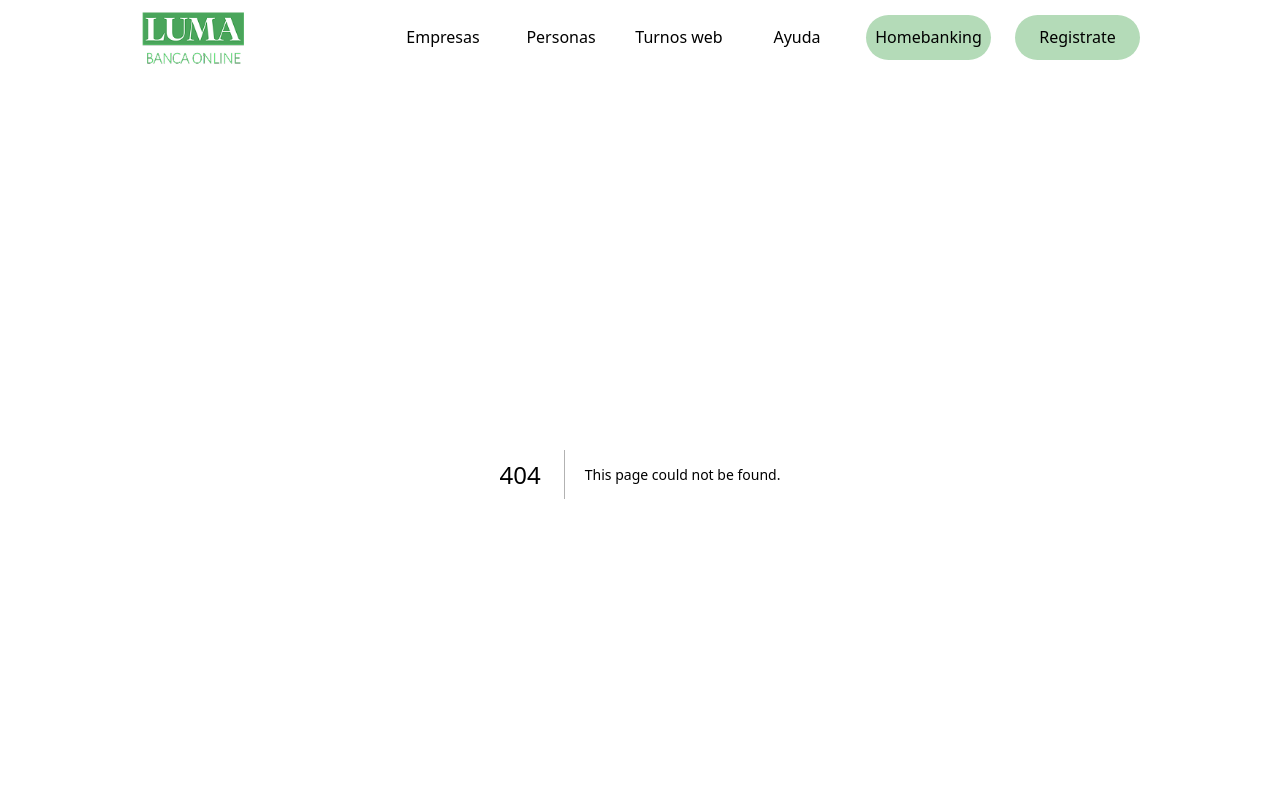
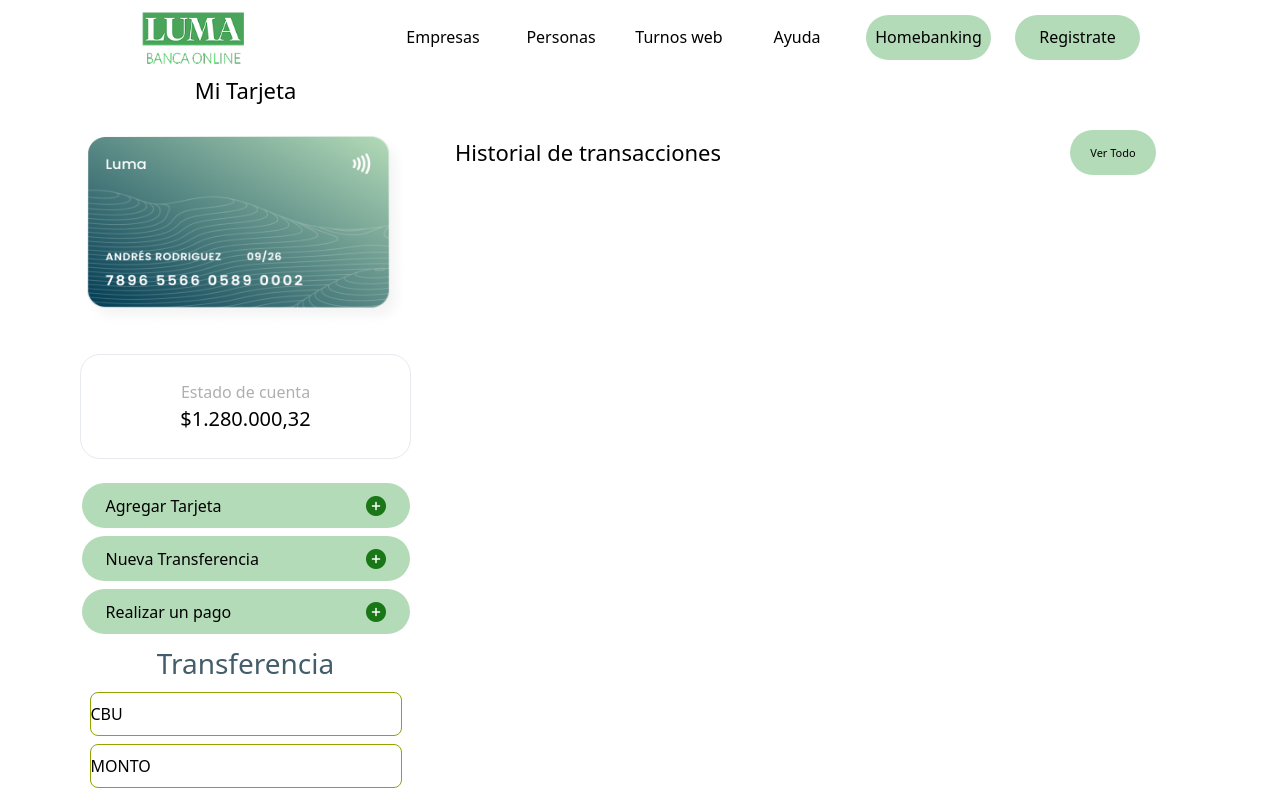
Before and after one commit to banrostin1312/equipo-c24-25-m-webapp-forking, a Next.js app in the folder frontend/: page /transactions in a window 1280 px wide. Before the commit this address had no page. Shown: the top 794 px of the page. Built offline with nearby package versions, Linux system fonts and the light colour scheme.

Commit message:
transaction view

```diff
--- /dev/null
+++ b/frontend/src/app/components/transactionsView/TransactionsView.tsx
@@ -0,0 +1,56 @@
+
+
+
+
+const TransactionsView: React.FC = () => {
+
+    return (
+        <div className="flex flex-col md:justify-between md:flex-row px-20 space-y-4 md:space-y-14">
+
+            <div className="flex flex-col justify-center md:justify-between items-center space-y-6">
+                <p className="text-[22px]">Mi Tarjeta</p>
+                <img src="/credit-card.png" alt="credit-card-mockup" className="w-[331px] h-[199px]" />
+
+                <div className="flex flex-col justify-center items-center bg-white border-estadocuenta-border border-[1px] rounded-[20px]
+                w-[331px] h-[105px]
+                ">
+                    <h3 className="text-[16px] text-letraestadodecuenta">Estado de cuenta </h3>
+                    <p className="text-[20px]">$1.280.000,32</p>
+                </div>
+
+                <div className="flex flex-col justify-center items-center space-y-2">
+
+                    <div className="flex flex-row justify-between items-center w-[328px] h-[45px] bg-nav-buttons rounded-[30px] px-6">
+                        <p className="text-[16px]">Agregar Tarjeta</p>
+                        <button><img src="mas-icon.png" alt="+ icon" className="w-[20px] h-[20px]" /></button>
+                    </div>
+
+                    <div className="flex flex-row justify-between items-center w-[328px] h-[45px] bg-nav-buttons rounded-[30px] px-6">
+                        <p className="text-[16px]">Nueva Transferencia</p>
+                        <button><img src="mas-icon.png" alt="+ icon" className="w-[20px] h-[20px]" /></button>
+                    </div>
+
+                    <div className="flex flex-row justify-between items-center w-[328px] h-[45px] bg-nav-buttons rounded-[30px] px-6">
+                        <p className="text-[16px]"> Realizar un pago</p>
+                        <button><img src="mas-icon.png" alt="+ icon" className="w-[20px] h-[20px]" /></button>
+                    </div>
+
+                    <p className="text-transfer-color text-[28px]">Transferencia</p>
+                    <input type="text" placeholder="CBU" className="border-[1px] border-transfer-inputs rounded-[8px] w-[312px] h-[44px] placeholder:text-black"/>
+                    <input type="text" placeholder="MONTO"  className="border-[1px] border-transfer-inputs rounded-[8px] w-[312px] h-[44px] placeholder:text-black"/>
+                    <button className="bg-nav-buttons w-[125px] h-[45px] rounded-[30px]"><p className="text-[11px]">Enviar Dinero</p></button>
+                </div>
+
+            </div>
+
+            <div className="flex flex-col items-center md:mt-20 w-full">
+                <div className="flex flex-col md:flex-row md:justify-between w-full px-11 justify-center items-center">
+                    <p className="text-[22px] text-nowrap">Historial de transacciones</p>
+                    <button className="flex justify-center items-center bg-nav-buttons w-[86px] h-[45px] rounded-[30px]"><p className="text-[11px]">Ver Todo</p></button>
+                </div>
+            </div>
+        </div>
+    )
+}
+
+export default TransactionsView
--- /dev/null
+++ b/frontend/src/app/transactions/page.tsx
@@ -0,0 +1,12 @@
+//Components
+import TransactionsView from "../components/transactionsView/TransactionsView"
+
+function page() {
+  return (
+    <div>
+        <TransactionsView/>
+    </div>
+  )
+}
+
+export default page
--- a/frontend/tailwind.config.ts
+++ b/frontend/tailwind.config.ts
@@ -25,7 +25,11 @@ export default {
         "linkedin-bg" : "#0274B3",
         "youtube-bg" : "#FF0000",
         "input-border":"#3D6697",
-        "border-forms":"#C4C4C4"
+        "border-forms":"#C4C4C4",
+        "estadocuenta-border":"#E6E9EE",
+        "letraestadodecuenta":"#AFAFAF",
+        "transfer-color":"#435D6B",
+        "transfer-inputs":"#93A300"
       },
     },
   },
```
Also changed, not shown: frontend/public/credit-card.png (added), frontend/public/mas-icon.png (added).
